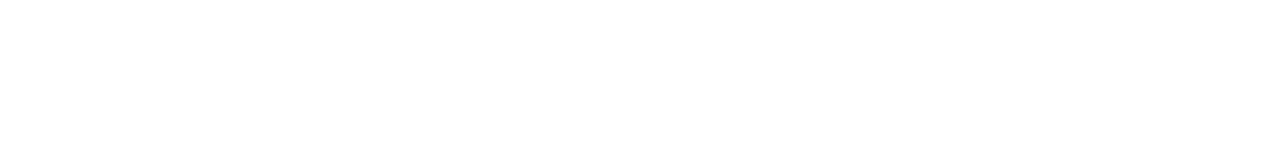
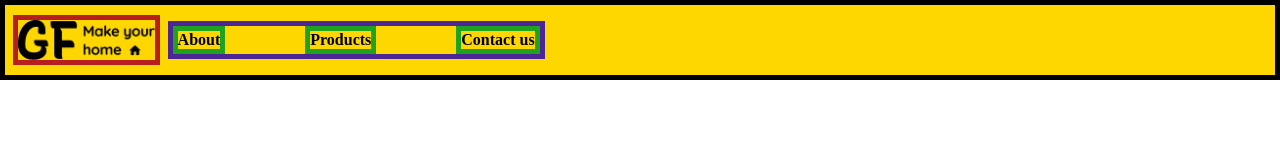
Before and after one commit to Sreyajit/hackathon, a plain HTML site: page about.html in a window 1280 px wide. Drawn offline with Linux system fonts and the light colour scheme.

Commit message:
host the app

```diff
--- a/about.html
+++ b/about.html
@@ -3,21 +3,32 @@
 <!--[if IE 7]>         <html class="no-js lt-ie9 lt-ie8"> <![endif]-->
 <!--[if IE 8]>         <html class="no-js lt-ie9"> <![endif]-->
 <!--[if gt IE 8]>      <html class="no-js"> <!--<![endif]-->
-<html>
+<html lang="en-IN">
     <head>
         <meta charset="utf-8">
         <meta http-equiv="X-UA-Compatible" content="IE=edge">
-        <title>Prducts</title>
+        <title>Products</title>
         <meta name="description" content="">
         <meta name="viewport" content="width=device-width, initial-scale=1">
-        <link rel="stylesheet" href="">
+        <link rel="stylesheet" href="aboutCss.css">
     </head>
     <body>
         <!--[if lt IE 7]>
             <p class="browsehappy">You are using an <strong>outdated</strong> browser. Please <a href="#">upgrade your browser</a> to improve your experience.</p>
         <![endif]-->
         <header>
-
+            <img id="logo" src="./Logo.png">
+            <ul>
+                <li>
+                    About
+                </li>
+                <li>
+                    Products
+                </li>
+                <li>
+                    Contact us
+                </li>
+        </ul>
         </header>
         <script src="" async defer></script>
     </body>
--- a/aboutCss.css
+++ b/aboutCss.css
@@ -0,0 +1,34 @@
+body{
+    margin:0;
+    padding: 0;
+    width:100%;
+  }
+header{
+    padding-left: 0.5em;
+    border: 5px solid black;
+    width: 100%;
+    display:flex;
+    flex-wrap: wrap;
+    box-sizing: border-box;
+    align-items: center;
+    background-color: gold;
+    gap: 0.5em;
+   }
+header>img{
+    height: 2.5em;
+    display: flex;
+    border: 5px solid rgb(184, 30, 30);
+}
+header>ul{
+    border: 5px solid rgb(76, 38, 148);
+ display: flex;
+ justify-content: space-around;
+ gap: 5em;
+ padding: 0px;
+}
+li{
+    border: 5px solid rgb(31, 163, 31);
+    display: flex;
+    text-decoration: none;
+    font-weight: 700;
+}
```
